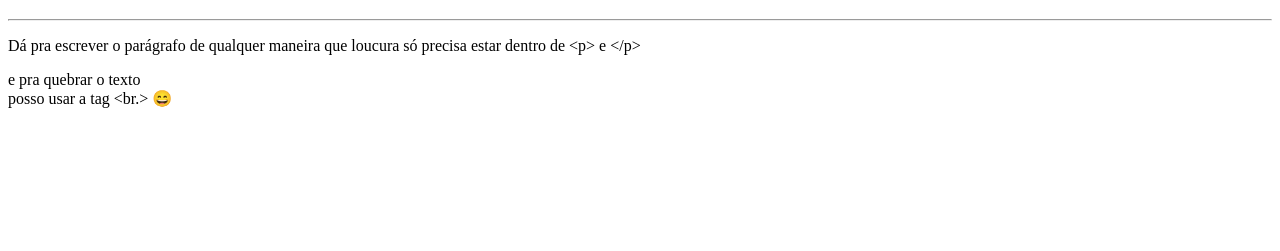
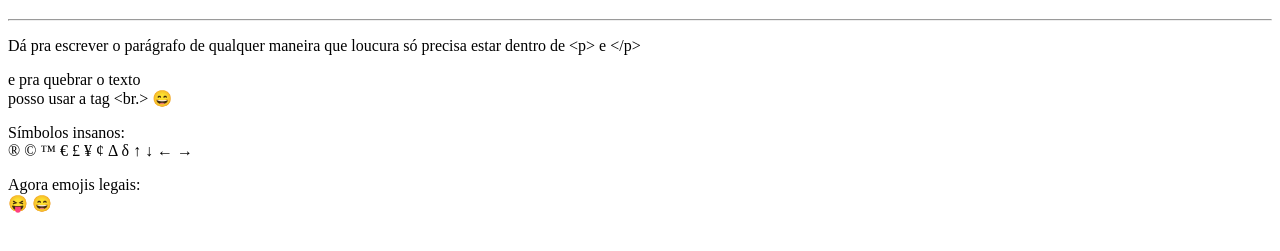
Before and after one commit to luizfelipe0413/Curso-html-css, a plain HTML site: page ex002/index.html in a window 1280 px wide. Shown: the part 61-312 px from the top of the page. Drawn offline with Linux system fonts and the light colour scheme.

Commit message:
Update index.html

```diff
--- a/ex002/index.html
+++ b/ex002/index.html
@@ -13,11 +13,31 @@
         que loucura
         só precisa estar
         dentro de &lt;p&gt; e &lt;/p&gt;
+        <!--LT = LESS THAN E GT = GREATER THAN
+        PARA NÃO ABRIR TAG-->
 
     </p>
     <p>e pra quebrar
-        o texto <br>
-        posso usar a tag &lt;br.&gt;
+        o texto <br> posso usar a tag &lt;br.&gt;
+        &#x1F604
+    </p>
+    <p>Símbolos insanos: <br>
+        &reg;
+        &copy;
+        &trade;
+        &euro;
+        &pound;
+        &yen;
+        &cent;
+        &Delta;
+        &delta;
+        &uparrow;
+        &downarrow;
+        &leftarrow;
+        &rightarrow;
+    </p>
+    <p>Agora emojis legais: <br>
+        &#x1F61D
         &#x1F604
     </p>
 </body>
```
